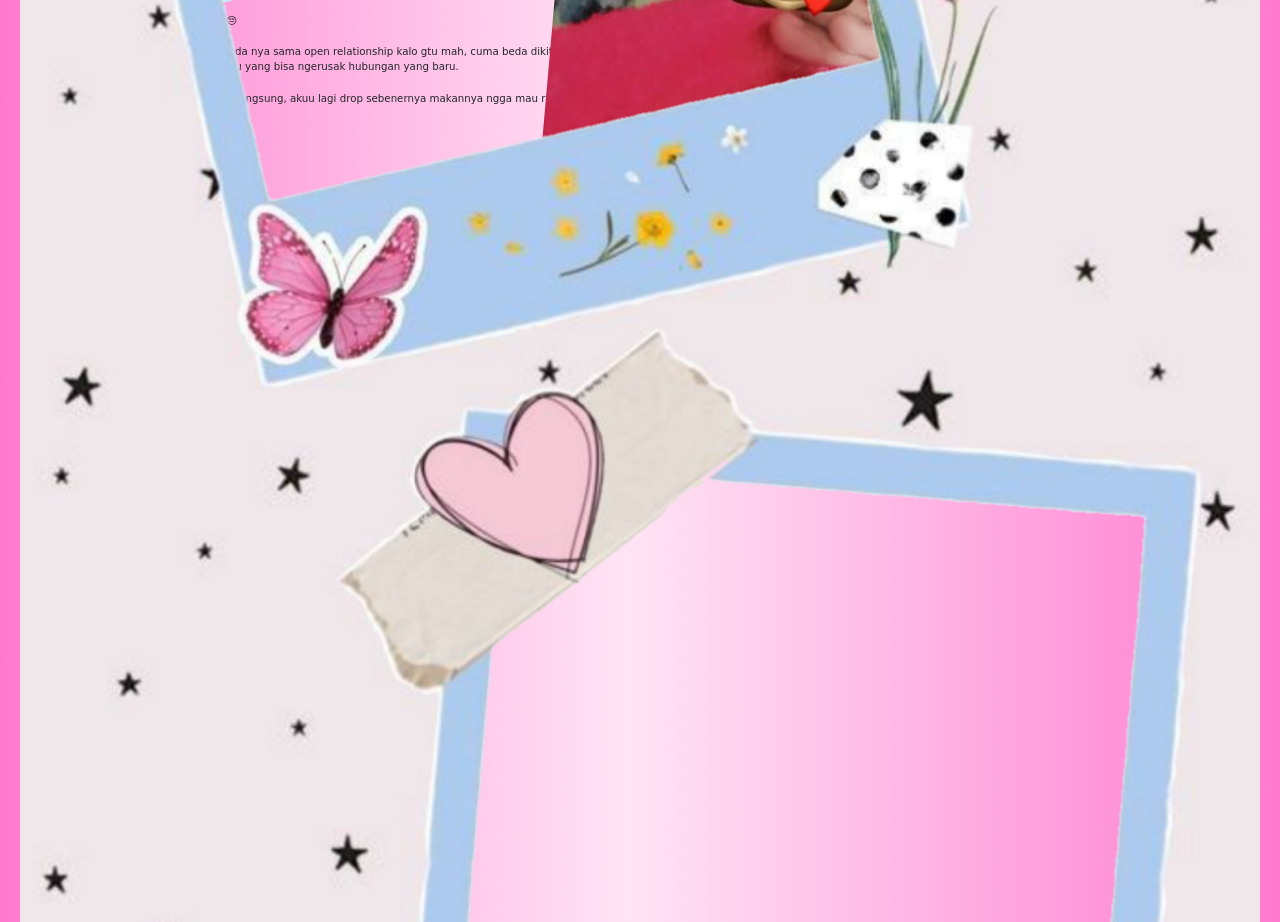
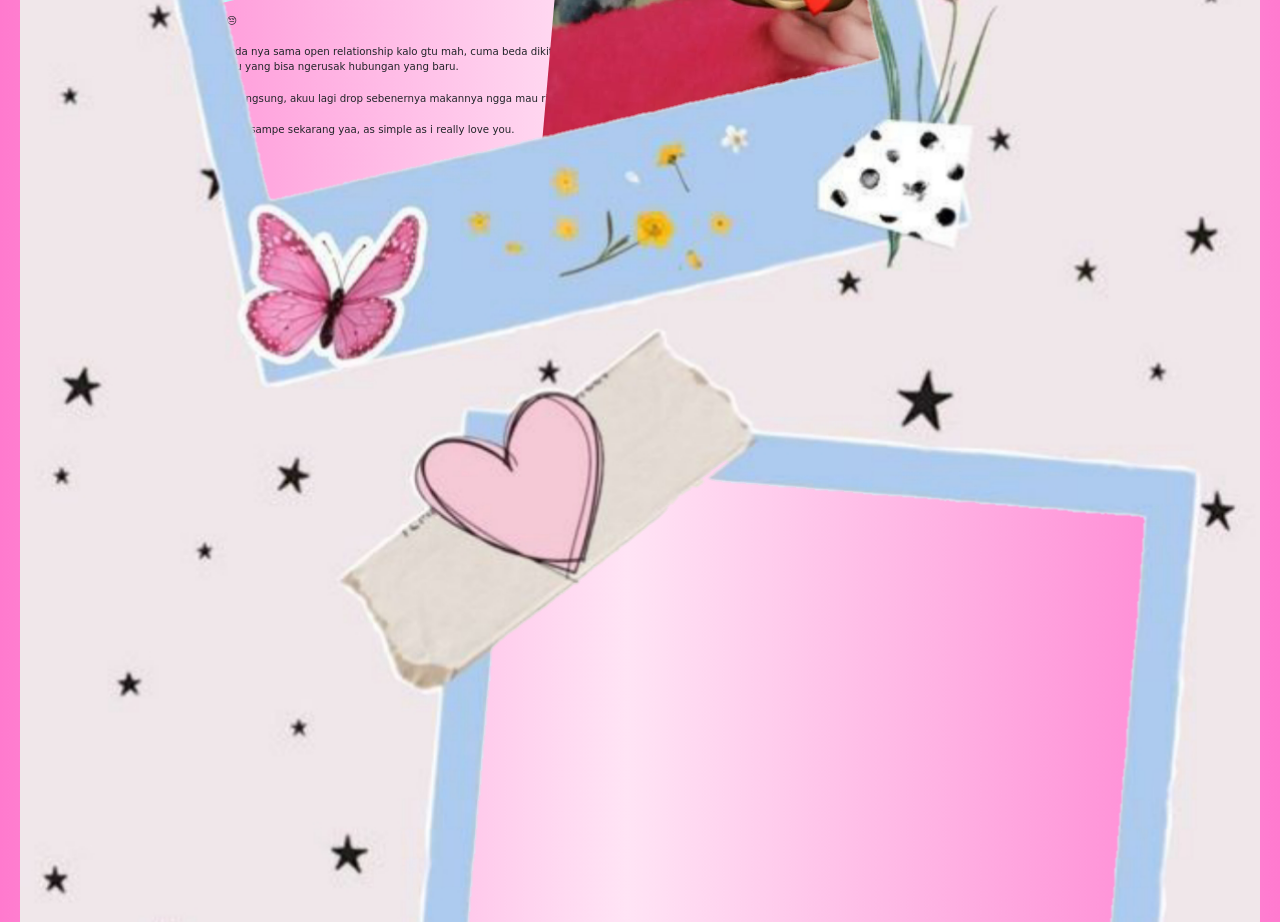
Before and after one commit to sraffiansyah/For-Derenaaa, a plain HTML site: page index.html in a window 1280 px wide. Shown: the part 6770-7692 px from the top of the page. Drawn offline with nearby package versions, Linux system fonts and the light colour scheme; a web font is replaced by a local one.

Commit message:
tambahan dikit

```diff
--- a/index.html
+++ b/index.html
@@ -202,9 +202,12 @@
       <p class="s6-caption6">
         sorry kalo akuu engga berani ngomong langsung, akuu lagi drop sebenernya makannya ngga mau ribut duluu, jadii yaa gtuu dehh
       </p>
+      <p class="s6-caption7">
+        kalo di tanya kenapa akuu tetep bertahan sampe sekarang yaa, as simple as i really love you.
+      </p>
     </div>
     <h5 class="s6-thx">
-      thankyouu cantiiiikkk.....
+      thankyouu cantiiiikkk..... have a nice dayyyy🤍💗
     </h5>
   </section>
 
```
